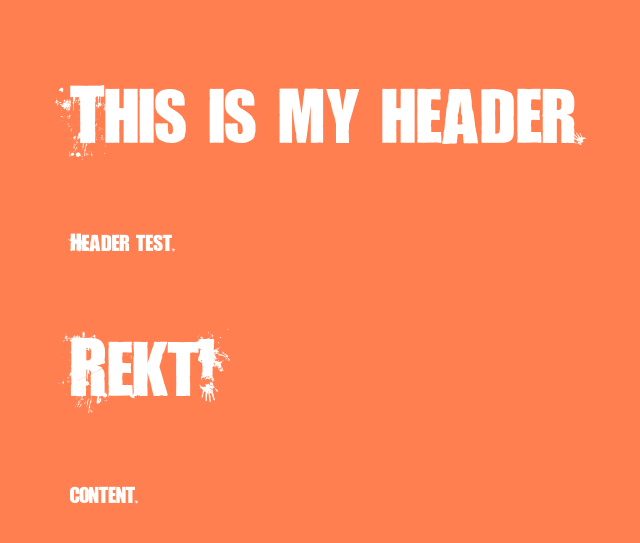
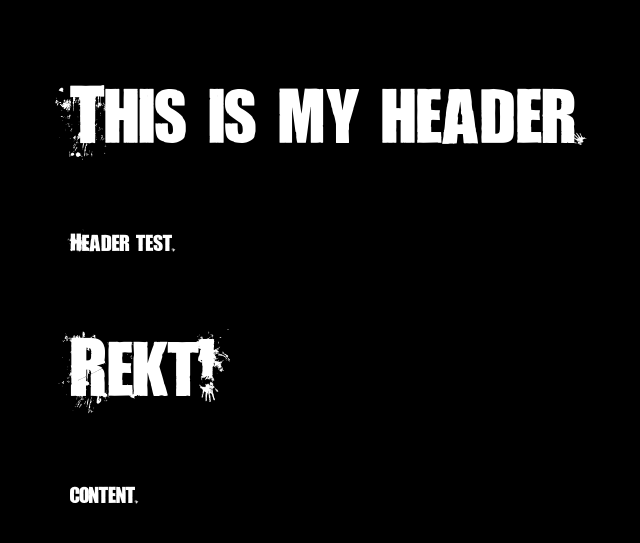
Before and after one commit to LiteralHat/literalhat.github.io, a Jekyll site: the page built from index.html, in a window 1280 px wide. Shown: the top 543 px of the page, without its empty margins (122-762 px from the left). Built offline with Jekyll 4.4.1, drawn with Linux system fonts in a browser that asks for light colours; Markdown is read by kramdown in place of the engine named in the settings.

Commit message:
Update default.html

```diff
--- a/_layouts/default.html
+++ b/_layouts/default.html
@@ -13,7 +13,7 @@
 		<link rel="stylesheet" href="https://literalhat.com/css/main.css" type="text/css" charset="utf-8" />
 		<style>
 		body {
-		  background-color: coral;
+		  background-color: black;
 		}
 		</style>
 	</head>
```
